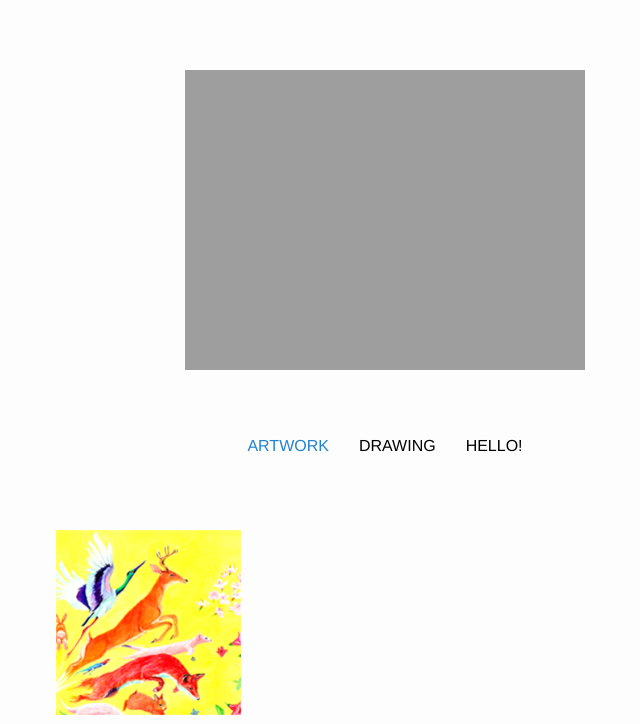
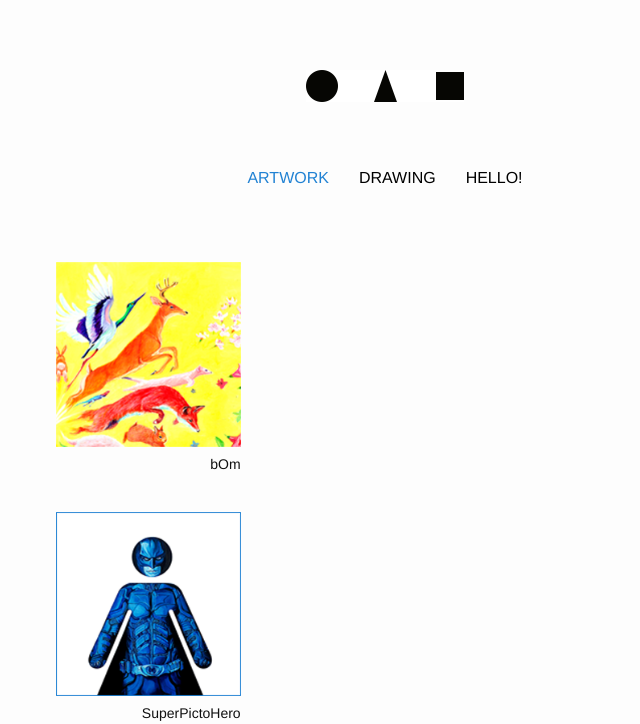
Before and after one commit to stellapark/edenyoon.github.io, a Jekyll site: the page built from index.html, in a window 1280 px wide. Shown: the top 724 px of the page, without its empty margins (255-895 px from the left). Built offline with Jekyll 4.4.1, drawn with Linux system fonts in a browser that asks for light colours.

Commit message:
Update header.html

```diff
--- a/_includes/header.html
+++ b/_includes/header.html
@@ -1,7 +1,7 @@
 <header class="site-header">
 
   <div class="wrap">
-    <a class="site-title" href="{{ site.baseurl }}/"><img src="{{ site.url }}/img/logo_main.gif"></a>
+    <a class="site-title" href="{{ site.baseurl }}/"><img src="{{ site.url }}/img/main_logo.gif"></a>
 
     <nav class="navbar">
       <div class="container">
```
